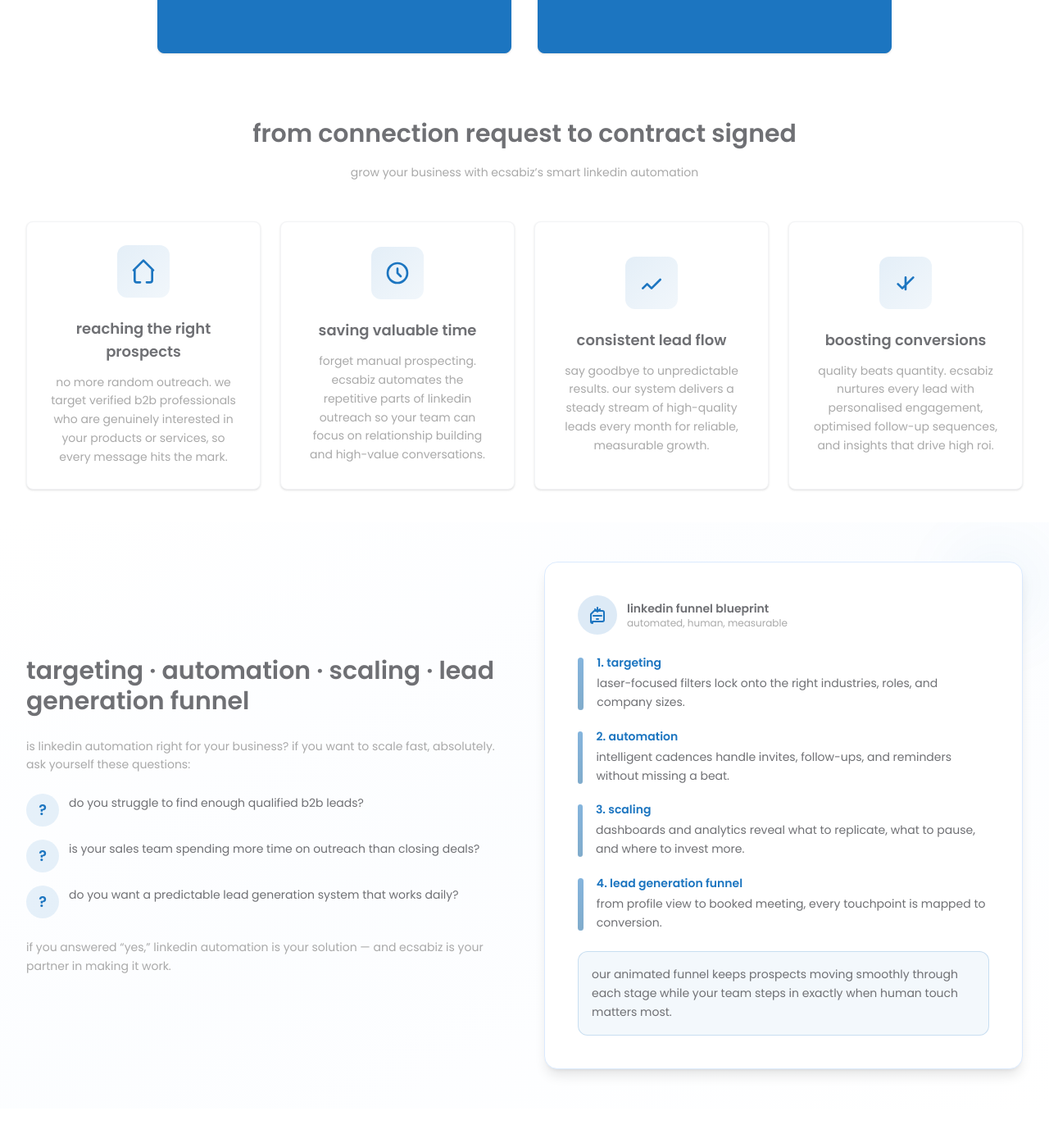
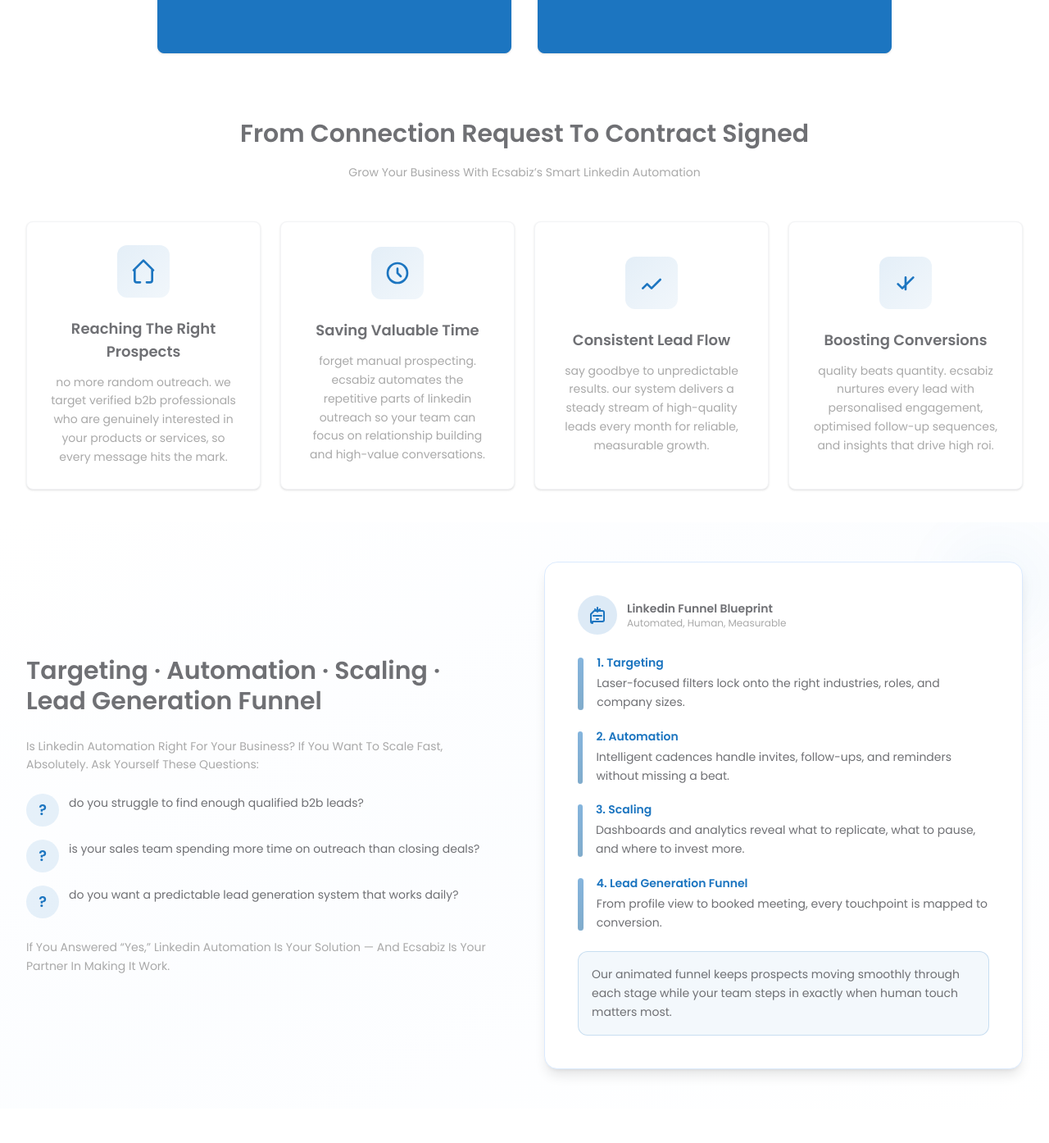
Before and after one commit to Sharmeen-Rauf/escabiz, a Next.js app: page /linkedin-automation-services-escabiz in a window 1280 px wide. Shown: the part 4071-5465 px from the top of the page at 82% size. Built offline with nearby package versions, Linux system fonts and the light colour scheme.

Commit message:
Update text capitalization and styling on LinkedIn Automation page: enhance readability and visual appeal by capitalizing section titles and key phrases throughout the page, ensuring a more polished presentation of ECSABIZ's services.

```diff
--- a/src/app/linkedin-automation-services-escabiz/page.tsx
+++ b/src/app/linkedin-automation-services-escabiz/page.tsx
@@ -231,16 +231,16 @@ export default function LinkedInOutreachAutomation() {
         <section className="w-full bg-white py-6 md:py-8 lg:py-10">
           <div className="w-full max-w-7xl mx-auto px-4 sm:px-6 lg:px-8">
             <p className="text-xs md:text-sm font-semibold text-[#1c75c0] uppercase tracking-wide mb-2 text-center">
-              build your linkedin revenue engine
+              Build Your Linkedin Revenue Engine
             </p>
             <h3 className="text-lg sm:text-xl md:text-2xl lg:text-3xl font-semibold text-[#6f7074] leading-tight mb-12 text-center">
-              from first touch to signed deal — every step optimized
+              From First Touch To Signed Deal — Every Step Optimized
             </h3>
 
             <div className="grid grid-cols-1 md:grid-cols-2 gap-6 lg:gap-8 max-w-4xl mx-auto">
               {[
                 {
-                  title: 'identify',
+                  title: 'Identify',
                   short: 'Define your target audience with precision.',
                   long: 'ECSABIZ helps you identify decision-makers, business owners, and professionals who perfectly match your ideal client profile on LinkedIn. We analyse industries, job titles, and company data so every outreach lands in the right inbox.',
                   icon: (
@@ -251,7 +251,7 @@ export default function LinkedInOutreachAutomation() {
                   ),
                 },
                 {
-                  title: 'connect',
+                  title: 'Connect',
                   short: 'Expand your network with purpose.',
                   long: 'We use smart LinkedIn automation to send personalised connection requests and introduction messages to verified prospects, building a warm audience that is ready to engage with your offer.',
                   icon: (
@@ -262,7 +262,7 @@ export default function LinkedInOutreachAutomation() {
                   ),
                 },
                 {
-                  title: 'engage',
+                  title: 'Engage',
                   short: 'Start meaningful conversations, not cold pitches.',
                   long: 'Our outreach specialists craft custom LinkedIn message sequences that educate, add value, and nurture interest. We keep your tone authentic so every reply feels like a genuine business conversation.',
                   icon: (
@@ -273,7 +273,7 @@ export default function LinkedInOutreachAutomation() {
                   ),
                 },
                 {
-                  title: 'convert',
+                  title: 'Convert',
                   short: 'Move from conversation to conversion effortlessly.',
                   long: 'ECSABIZ optimises your LinkedIn presence, message flow, and follow-ups so connections become qualified leads, booked meetings, and new clients. We handle the data, you focus on closing.',
                   icon: (
@@ -294,7 +294,7 @@ export default function LinkedInOutreachAutomation() {
                           </svg>
                         </div>
                       </div>
-                      <h5 className="text-lg md:text-xl font-semibold text-white mb-2 capitalize">{title}</h5>
+                      <h5 className="text-lg md:text-xl font-semibold text-white mb-2">{title}</h5>
                       <p className="text-xs sm:text-xs md:text-sm text-white/85 leading-tight font-normal">{short}</p>
                     </div>
                     <div className="absolute w-full h-full [backface-visibility:hidden] bg-white rounded-lg shadow-lg border border-gray-100 p-5 lg:p-6 flex flex-col items-center justify-center text-center [transform:rotateY(180deg)]">
@@ -318,16 +318,16 @@ export default function LinkedInOutreachAutomation() {
         <section className="w-full bg-white py-6 md:py-8 lg:py-10">
           <div className="w-full max-w-7xl mx-auto px-4 sm:px-6 lg:px-8">
             <h3 className="text-lg sm:text-xl md:text-2xl lg:text-3xl font-semibold text-[#6f7074] leading-tight mb-4 text-center">
-              from connection request to contract signed
+              From Connection Request To Contract Signed
             </h3>
             <p className="text-xs sm:text-xs md:text-sm text-[#a9a9a9] leading-relaxed font-normal mb-12 text-center max-w-3xl mx-auto">
-              grow your business with ecsabiz’s smart linkedin automation
+              Grow Your Business With Ecsabiz’s Smart Linkedin Automation
             </p>
 
             <div className="grid grid-cols-1 md:grid-cols-2 lg:grid-cols-4 gap-5 lg:gap-6">
               {[
                 {
-                  title: 'reaching the right prospects',
+                  title: 'Reaching The Right Prospects',
                   description:
                     'no more random outreach. we target verified b2b professionals who are genuinely interested in your products or services, so every message hits the mark.',
                   icon: (
@@ -335,7 +335,7 @@ export default function LinkedInOutreachAutomation() {
                   ),
                 },
                 {
-                  title: 'saving valuable time',
+                  title: 'Saving Valuable Time',
                   description:
                     'forget manual prospecting. ecsabiz automates the repetitive parts of linkedin outreach so your team can focus on relationship building and high-value conversations.',
                   icon: (
@@ -343,7 +343,7 @@ export default function LinkedInOutreachAutomation() {
                   ),
                 },
                 {
-                  title: 'consistent lead flow',
+                  title: 'Consistent Lead Flow',
                   description:
                     'say goodbye to unpredictable results. our system delivers a steady stream of high-quality leads every month for reliable, measurable growth.',
                   icon: (
@@ -351,7 +351,7 @@ export default function LinkedInOutreachAutomation() {
                   ),
                 },
                 {
-                  title: 'boosting conversions',
+                  title: 'Boosting Conversions',
                   description:
                     'quality beats quantity. ecsabiz nurtures every lead with personalised engagement, optimised follow-up sequences, and insights that drive high roi.',
                   icon: (
@@ -388,10 +388,10 @@ export default function LinkedInOutreachAutomation() {
             <div className="grid grid-cols-1 lg:grid-cols-2 gap-8 lg:gap-12 items-center">
               <div className="space-y-6">
                 <h3 className="text-lg sm:text-xl md:text-2xl lg:text-3xl font-semibold text-[#6f7074] leading-tight">
-                  targeting · automation · scaling · lead generation funnel
+                  Targeting · Automation · Scaling · Lead Generation Funnel
                 </h3>
                 <p className="text-xs sm:text-xs md:text-sm text-[#a9a9a9] leading-relaxed max-w-xl">
-                  is linkedin automation right for your business? if you want to scale fast, absolutely. ask yourself these questions:
+                  Is Linkedin Automation Right For Your Business? If You Want To Scale Fast, Absolutely. Ask Yourself These Questions:
                 </p>
                 <div className="space-y-4">
                   {[ 'do you struggle to find enough qualified b2b leads?', 'is your sales team spending more time on outreach than closing deals?', 'do you want a predictable lead generation system that works daily?' ].map((question) => (
@@ -404,7 +404,7 @@ export default function LinkedInOutreachAutomation() {
                   ))}
                 </div>
                 <p className="text-xs sm:text-xs md:text-sm text-[#a9a9a9] leading-relaxed max-w-xl">
-                  if you answered “yes,” linkedin automation is your solution — and ecsabiz is your partner in making it work.
+                  If You Answered “Yes,” Linkedin Automation Is Your Solution — And Ecsabiz Is Your Partner In Making It Work.
                 </p>
               </div>
 
@@ -419,17 +419,17 @@ export default function LinkedInOutreachAutomation() {
                       </svg>
                     </div>
                     <div>
-                      <p className="text-sm font-semibold text-[#6f7074]">linkedin funnel blueprint</p>
-                      <p className="text-xs text-[#a9a9a9]">automated, human, measurable</p>
+                      <p className="text-sm font-semibold text-[#6f7074]">Linkedin Funnel Blueprint</p>
+                      <p className="text-xs text-[#a9a9a9]">Automated, Human, Measurable</p>
                     </div>
                   </div>
 
                   <div className="space-y-5">
                     {[
-                      { label: 'targeting', detail: 'laser-focused filters lock onto the right industries, roles, and company sizes.' },
-                      { label: 'automation', detail: 'intelligent cadences handle invites, follow-ups, and reminders without missing a beat.' },
-                      { label: 'scaling', detail: 'dashboards and analytics reveal what to replicate, what to pause, and where to invest more.' },
-                      { label: 'lead generation funnel', detail: 'from profile view to booked meeting, every touchpoint is mapped to conversion.' },
+                      { label: 'Targeting', detail: 'Laser-focused filters lock onto the right industries, roles, and company sizes.' },
+                      { label: 'Automation', detail: 'Intelligent cadences handle invites, follow-ups, and reminders without missing a beat.' },
+                      { label: 'Scaling', detail: 'Dashboards and analytics reveal what to replicate, what to pause, and where to invest more.' },
+                      { label: 'Lead Generation Funnel', detail: 'From profile view to booked meeting, every touchpoint is mapped to conversion.' },
                     ].map(({ label, detail }, index) => (
                       <div key={label} className="flex items-start gap-4">
                         <div className="mt-1 w-2 h-16 rounded-full bg-gradient-to-b from-[#1c75c0] to-[#1565a0] animate-[pulse_2s_ease-in-out_infinite]"></div>
@@ -446,7 +446,7 @@ export default function LinkedInOutreachAutomation() {
                   </div>
 
                   <div className="mt-6 p-4 bg-[#1c75c0]/5 rounded-xl border border-[#1c75c0]/20 text-xs sm:text-sm text-[#6f7074] leading-relaxed">
-                    our animated funnel keeps prospects moving smoothly through each stage while your team steps in exactly when human touch matters most.
+                    Our animated funnel keeps prospects moving smoothly through each stage while your team steps in exactly when human touch matters most.
                   </div>
                 </div>
               </div>
```
